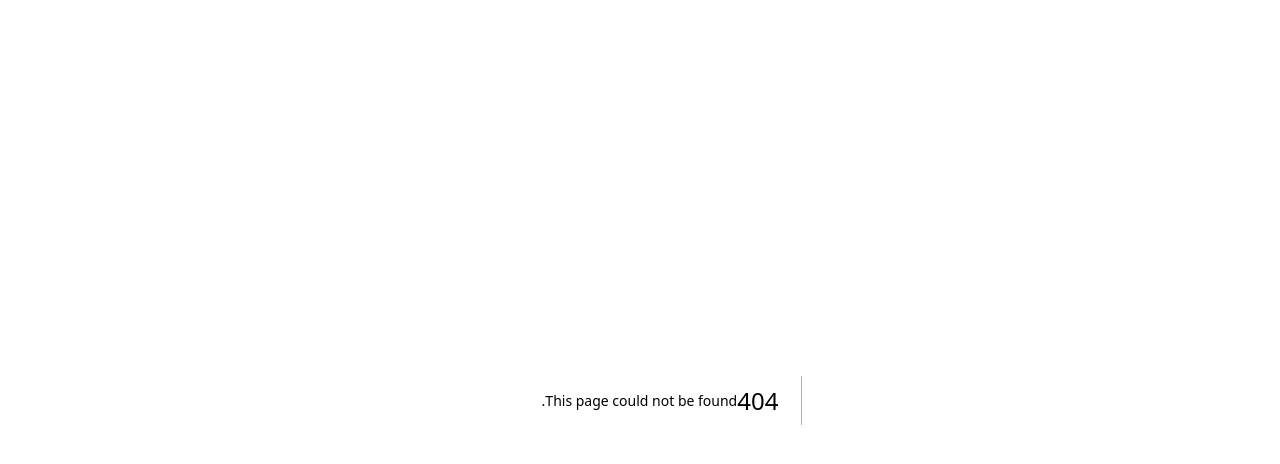
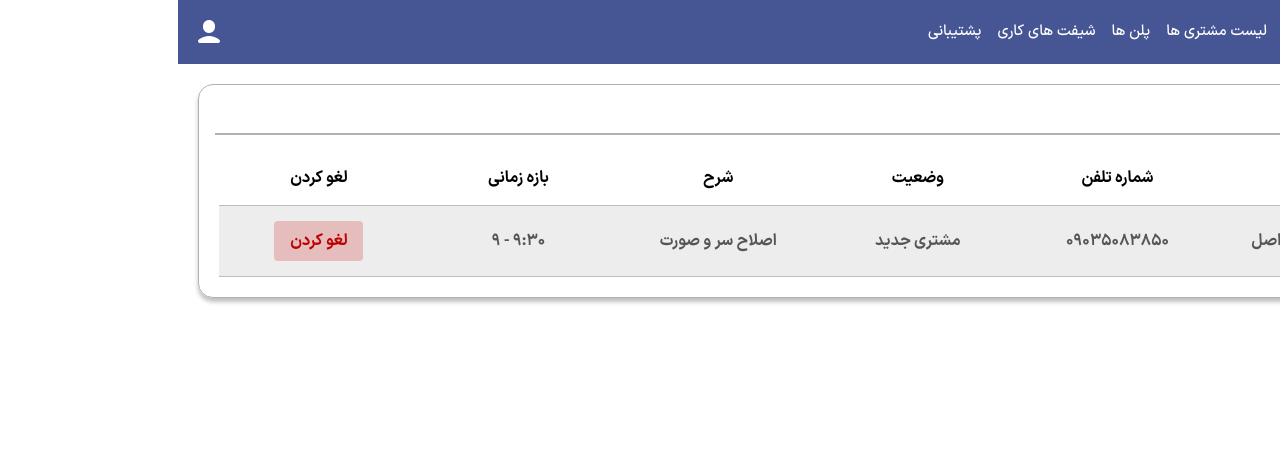
Before and after one commit to mobintahmasbi/sarevaght-front-end-nextjs, a Next.js app: page /panel/dayli-reports in a window 1280 px wide. Before the commit this address had no page. Shown: the top 464 px of the page. Built offline with nearby package versions, Linux system fonts and the light colour scheme.

Commit message:
create dayli reports page in both sizes

```diff
--- a/src/app/components/panelHeader.tsx
+++ b/src/app/components/panelHeader.tsx
@@ -13,7 +13,9 @@ export default function PanelHeader() {
             سروقت
           </div>
           <ul className="hidden sm:flex text-white text-[15px] list-none ms-5">
-            <li className="me-4 cursor-pointer">گزارش روزانه</li>
+            <li className="me-4 cursor-pointer">
+              <Link href={"/panel/dayli-reports"}>گزارش روزانه</Link>
+            </li>
             <li className="me-4 cursor-pointer">لیست مشتری ها</li>
             <li className="me-4 cursor-pointer">
               <Link href={"/panel/plans"}>پلن ها</Link>
--- a/src/app/globals.css
+++ b/src/app/globals.css
@@ -67,3 +67,16 @@
 .phone-entry:focus {
     border: 3px solid #465594;
 }
+th, td {
+    text-align: center;
+    padding-top: 15px;
+    padding-bottom: 15px;
+    border-bottom: 1px solid #BDBDBD;
+    font-weight: bold;
+}
+td {
+    color: #555555;
+}
+tbody tr:nth-child(odd) td {
+    background-color: #dadada79;
+}
--- /dev/null
+++ b/src/app/panel/dayli-reports/page.tsx
@@ -0,0 +1,97 @@
+import PanelHeader from "@/app/components/panelHeader";
+
+export default function DayliReports() {
+  return (
+    <>
+      <PanelHeader />
+      <div className="w-full sm:px-5 px-2 my-5">
+        <div className="sm:hidden w-full main-shadow secondary-border rounded-[15px] py-2 mb-7">
+          <div className="w-full flex items-center justify-between px-5 py-2">
+            <div className="font-bold">
+              مشتری بعدی :
+            </div>
+            <div className="font-bold">
+              مبین طهماسبی اصل
+            </div>
+          </div>
+          <div className="w-full flex items-center justify-between px-5 py-2">
+            <div className="font-bold">
+              بازه زمانی :
+            </div>
+            <div className="font-bold">
+              9:30 - 9
+            </div>
+          </div>
+          <div className="w-full flex items-center justify-between px-5 py-2">
+            <div className="font-bold">
+                شماره تلفن :
+            </div>
+            <div className="font-bold">
+              09035083850
+            </div>
+          </div>
+          <div className="w-full flex items-center justify-between px-5 py-2">
+            <div className="font-bold">
+              شرح :
+            </div>
+            <div className="font-bold">
+              اصلاح سر و صورت
+            </div>
+          </div>
+          <div className="w-full flex items-center justify-between px-5 py-2">
+            <div className="font-bold">
+              وضعیت :
+            </div>
+            <div className="font-bold">
+              مشتری جدید
+            </div>
+          </div>
+          <div className="w-full px-4 py-2">
+              <button className="w-full dark-green bg-light-green font-bold rounded-[15px] py-2">
+                تماس با مشتری
+              </button>
+          </div>
+          <div className="w-full px-4 py-1">
+              <button className="w-full main-red bg-light-red font-bold rounded-[15px] py-2">
+                لغو کردن
+              </button>
+          </div>
+        </div>
+        <div className="w-full main-shadow secondary-border rounded-[15px] pb-5">
+          <div className="w-full p-4">
+            <div className="ms-2 mb-2 font-bold">گزارش روزانه</div>
+            <hr className="secondary-border" />
+          </div>
+          <div className="w-full sm:px-5 px-2">
+            <table className="w-full border-collapse sm:table-fixed table-auto">
+              <thead>
+                <tr>
+                  <th>نام مشتری</th>
+                  <th className="sm:table-cell hidden">شماره تلفن</th>
+                  <th className="sm:table-cell hidden">وضعیت</th>
+                  <th className="sm:table-cell hidden">شرح</th>
+                  <th>بازه زمانی</th>
+                  <th>لغو کردن</th>
+                </tr>
+              </thead>
+              <tbody>
+                <tr>
+                  <td>مبین طهماسبی اصل</td>
+                  <td className="sm:table-cell hidden">09035083850</td>
+                  <td className="sm:table-cell hidden">مشتری جدید</td>
+                  <td className="sm:table-cell hidden">اصلاح سر و صورت</td>
+                  <td>9:30 - 9</td>
+                  <td>
+                    <button className="main-red bg-light-red px-4 py-2 rounded-[4px] cursor-pointer">
+                      لغو کردن
+                    </button>
+                  </td>
+                </tr>
+              </tbody>
+            </table>
+          </div>
+        </div>
+      </div>
+    </>
+  );
+}
```
